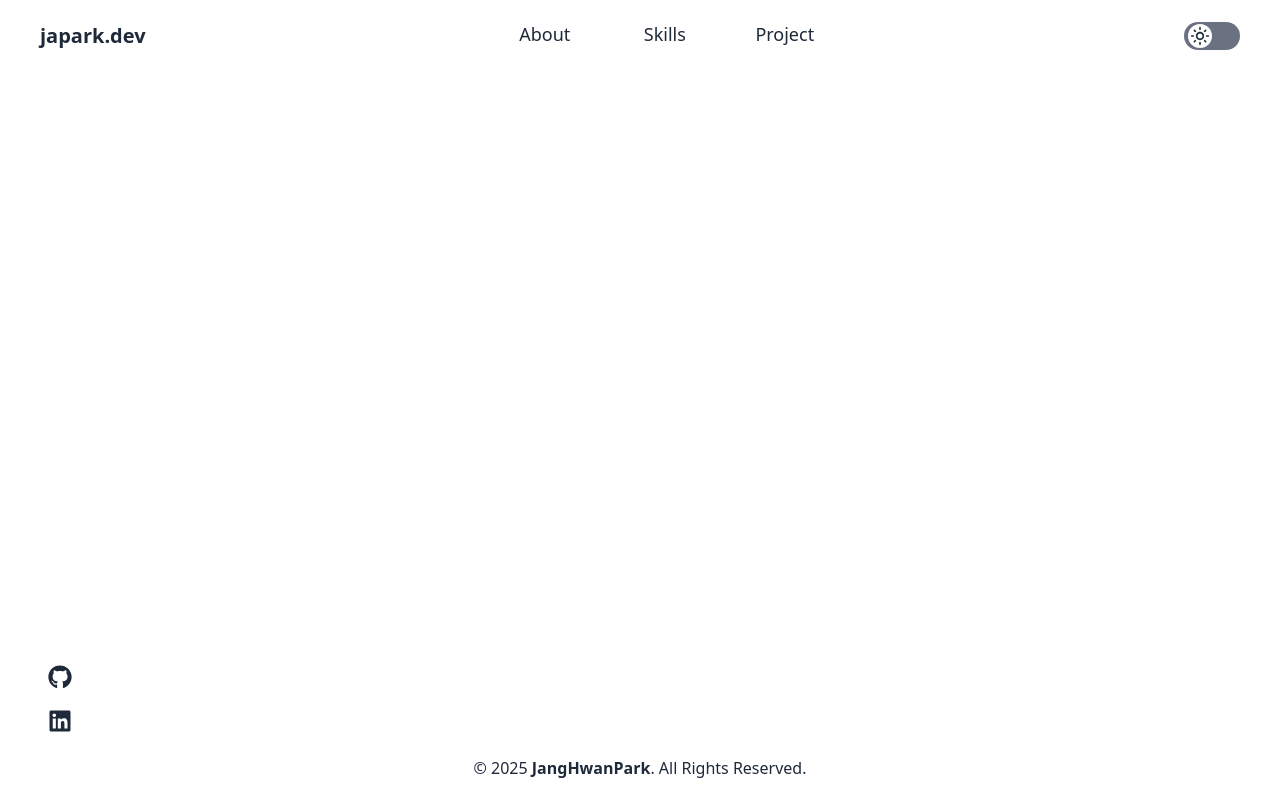
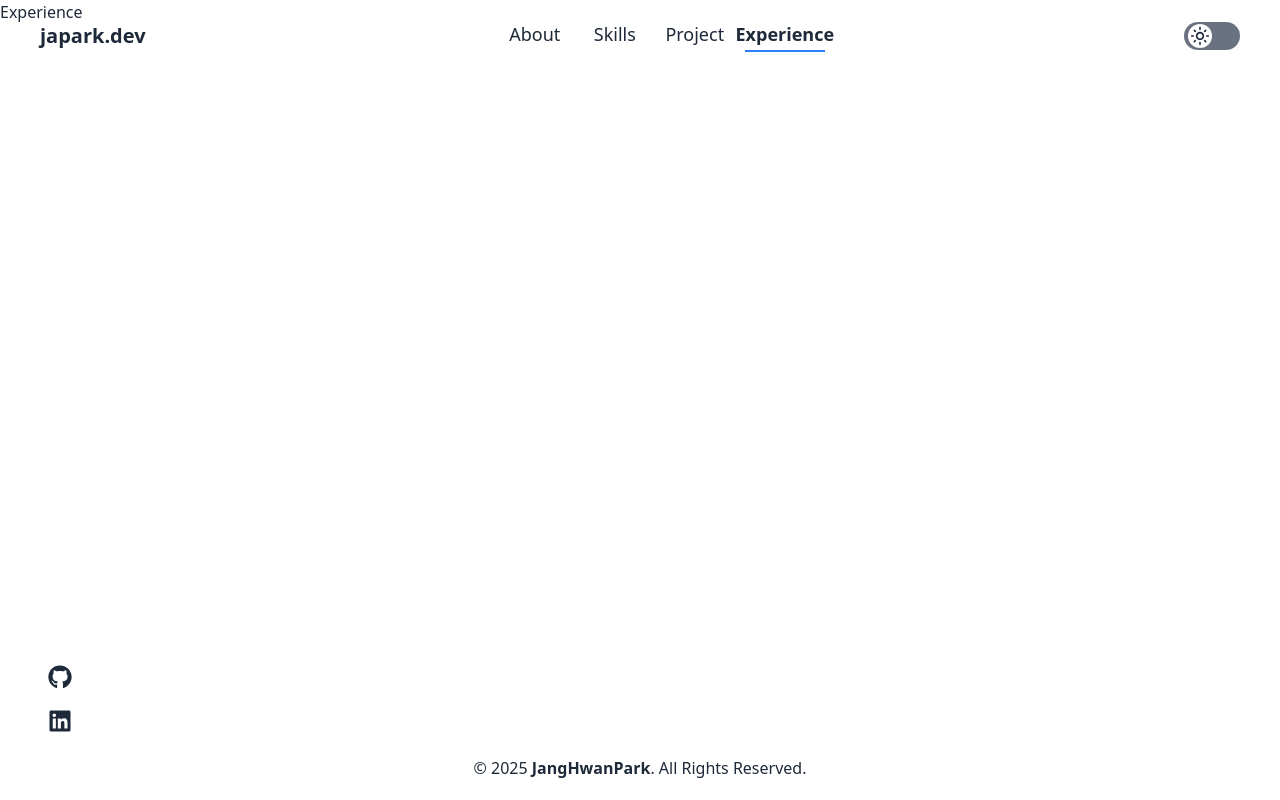
Before and after one commit to JangHwanPark/JangHwan-Portfolio, a React (Vite) app: page /experience in a window 1280 px wide. Built offline with nearby package versions, Linux system fonts and the light colour scheme.

Commit message:
:tada: 경력사항 페이지 추가

```diff
--- a/src/layout/Header/Header.tsx
+++ b/src/layout/Header/Header.tsx
@@ -6,6 +6,7 @@ const navbar = [
   {href: "/", title: 'About'},
   {href: "/skills", title: 'Skills'},
   {href: "/project", title: 'Project'},
+  {href: "/experience", title: 'Experience'},
 ];
 
 const Header = () => {
--- /dev/null
+++ b/src/pages/Experience.tsx
@@ -0,0 +1,9 @@
+const Experience = () => {
+  return (
+    <div>
+      Experience
+    </div>
+  );
+};
+
+export default Experience;
--- a/src/pages/index.ts
+++ b/src/pages/index.ts
@@ -2,5 +2,6 @@ export { default as Home } from "./Home";
 export { default as Skills } from "./Skills";
 export { default as Project } from "./Project";
 export { default as ProjectDetail } from "./ProjectDetail";
+export { default as Experience } from "./Experience";
 export { default as NotFound } from "./NotFound";
 export { default as TestPage } from "./TestPage";
--- a/src/routes.ts
+++ b/src/routes.ts
@@ -5,10 +5,10 @@ import {
   Skills,
   Project,
   ProjectDetail,
+  Experience,
   NotFound,
   TestPage
 } from "./pages";
-
 
 export const router = createBrowserRouter([
   {
@@ -25,6 +25,9 @@ export const router = createBrowserRouter([
       { path: "project", Component: Project },
       { path: "project/:id", Component: ProjectDetail },
 
+      // 경력(경험)
+      { path: "experience", Component: Experience },
+
       // 오류 처리 (404)
       { path: "*", Component: NotFound },
 
```
